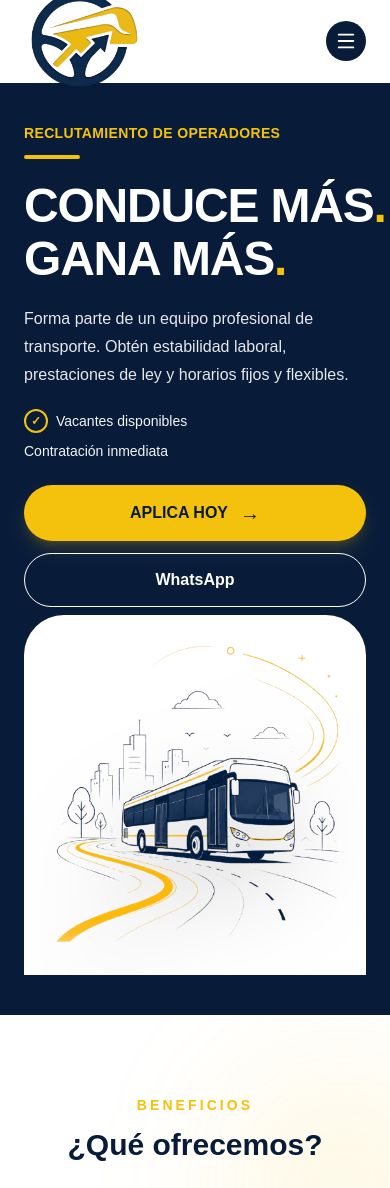
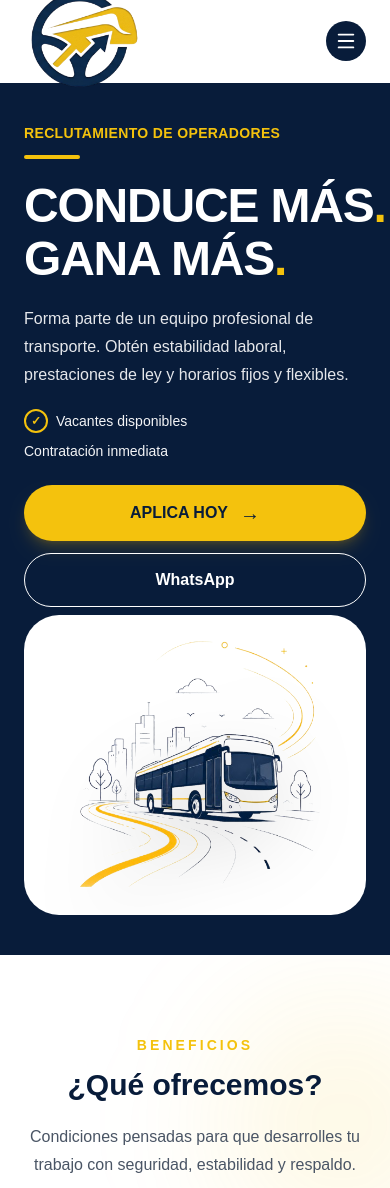
Before and after one commit to judalopez022-dot/nexia, a Next.js app: page / in a window 390 px wide. Shown: the top 1188 px of the page. Built offline with nearby package versions, Linux system fonts and the light colour scheme.

Commit message:
Ajusta hero movil y autobus

```diff
--- a/src/components/Hero.tsx
+++ b/src/components/Hero.tsx
@@ -318,15 +318,11 @@ export default function Hero() {
         <div
           className="
             relative
-            min-h-[360px]
+            min-h-[300px]
             min-w-0
             overflow-hidden
-            rounded-t-[40px]
-            bg-white
             md:h-full
             md:min-h-0
-            md:rounded-none
-            md:bg-transparent
           "
         >
           <motion.div
@@ -351,7 +347,10 @@ export default function Hero() {
               flex
               items-center
               justify-center
+              rounded-[35px]
+              bg-white
               md:translate-x-8
+              md:bg-transparent
               lg:translate-x-16
             "
           >
@@ -369,9 +368,9 @@ export default function Hero() {
               }}
               className="
                 relative
-                h-[420px]
+                h-[300px]
                 w-full
-                sm:h-[500px]
+                sm:h-[420px]
                 md:h-[640px]
                 lg:h-[720px]
               "
@@ -384,8 +383,8 @@ export default function Hero() {
                 sizes="(max-width: 768px) 100vw, 55vw"
                 className="
                   object-contain
-                  scale-95
-                  drop-shadow-[0_35px_45px_rgba(0,0,0,0.18)]
+                  scale-90
+                  drop-shadow-[0_30px_40px_rgba(0,0,0,0.16)]
                   md:scale-[1.25]
                   lg:scale-[1.45]
                 "
```
